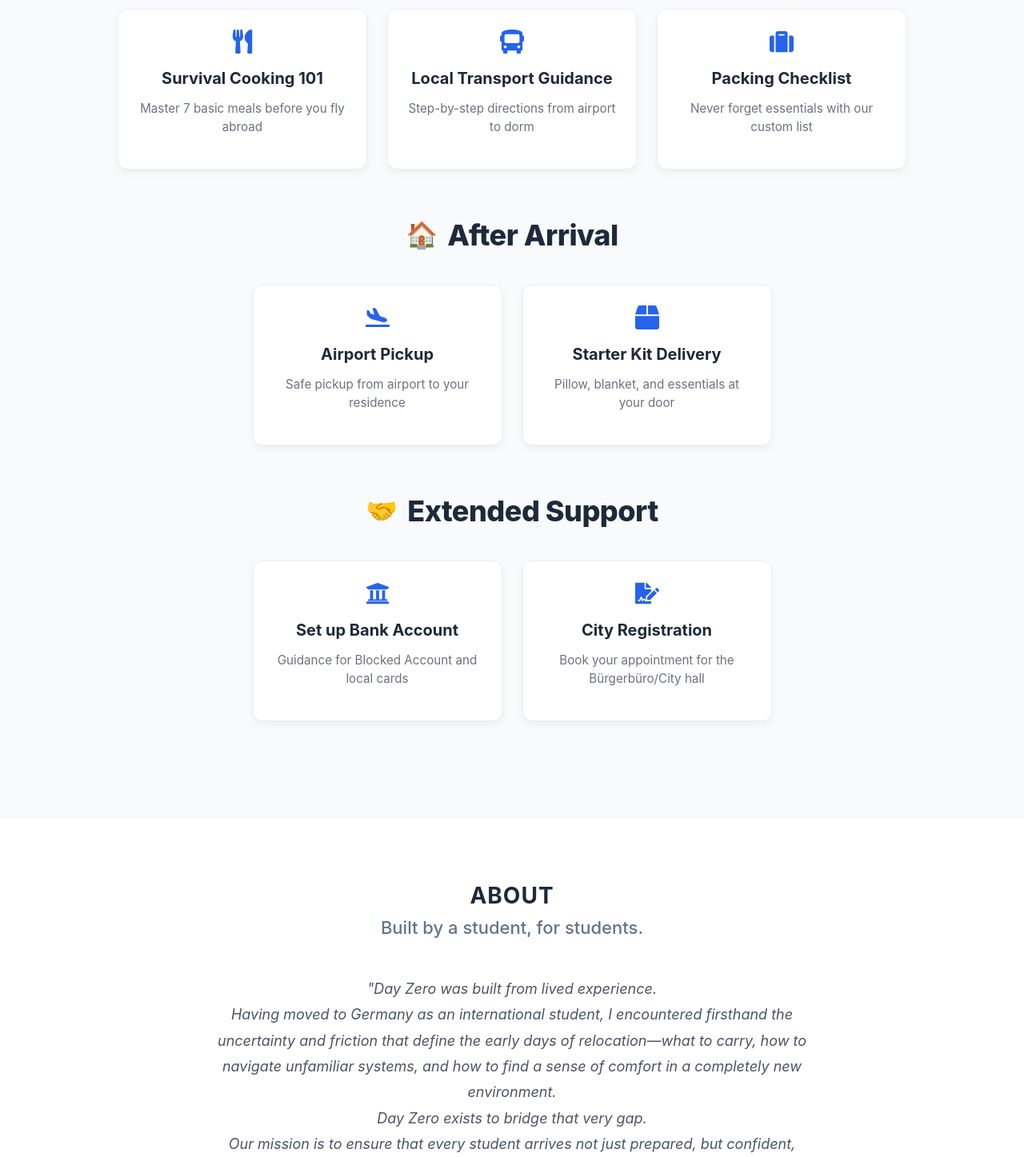
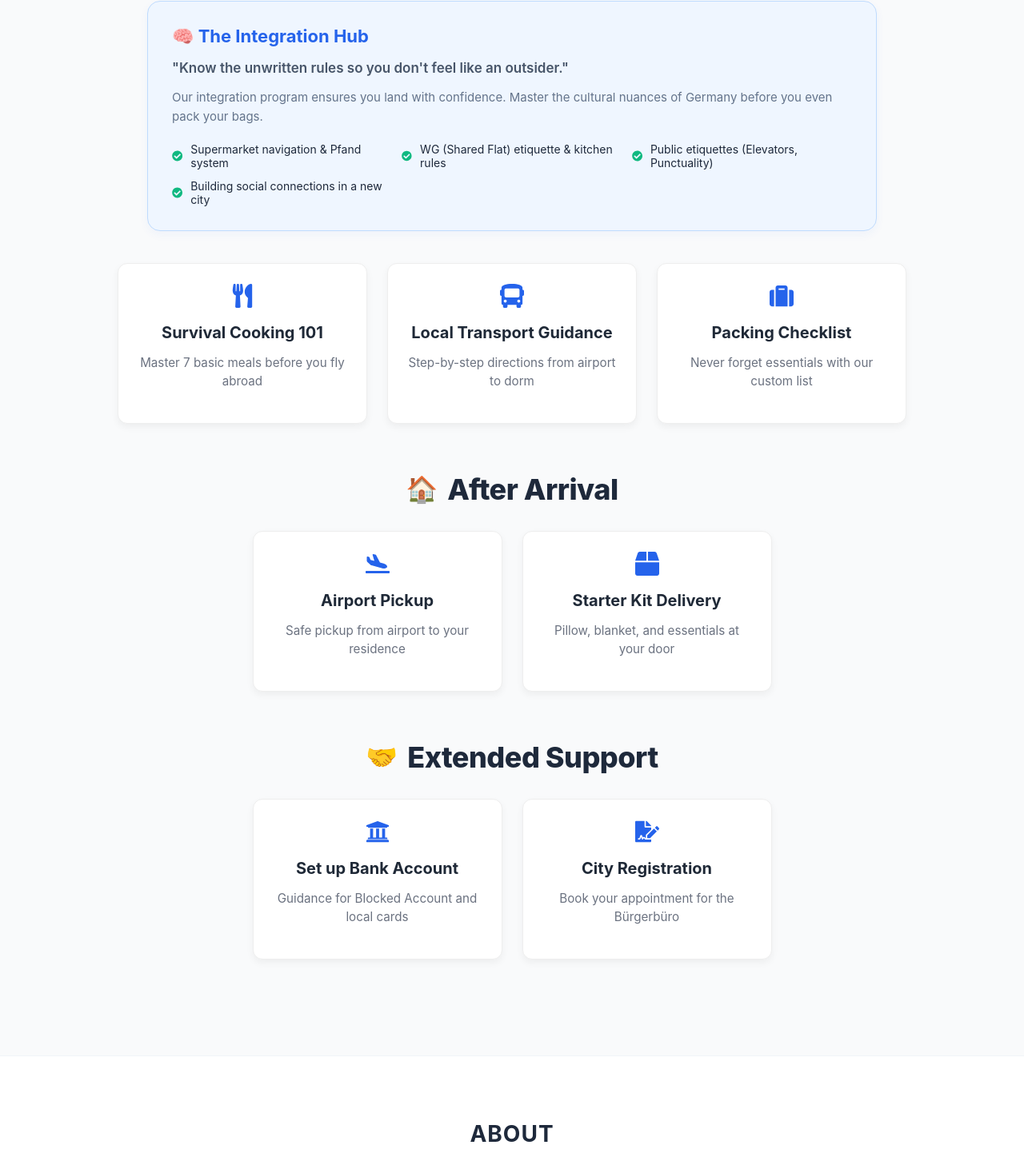
Before and after one commit to Gayatrree/dayzero-frontend, a React (Create React App) app: page / in a window 1280 px wide. Shown: the part 840-2287 px from the top of the page at 80% size. Built offline with nearby package versions, Linux system fonts and the light colour scheme.

Commit message:
added integration hub

```diff
--- a/src/pages/Home.js
+++ b/src/pages/Home.js
@@ -1,6 +1,6 @@
 import React, { useRef } from "react";
 import { useNavigate } from "react-router-dom";
-import { FaLinkedin, FaEnvelope } from "react-icons/fa";
+import { FaLinkedin, FaEnvelope, FaCheckCircle } from "react-icons/fa";
 import Navbar from "../components/Navbar";
 import ServiceCard from "../components/ServiceCard";
 import heroImage from "../assets/hero.jpg";
@@ -9,7 +9,6 @@ function Home() {
   const navigate = useNavigate();
   const servicesRef = useRef(null);
 
-  // MOVE THE STYLES OBJECT INSIDE THE FUNCTION HERE
   const styles = {
     hero: {
       height: "75vh",
@@ -20,7 +19,7 @@ function Home() {
       textAlign: "center",
       color: "#111",
       backgroundImage: `linear-gradient(rgba(255,255,255,0.5), rgba(255,255,255,0.5)), url(${heroImage})`,
-      backgroundSize: "contain",
+      backgroundSize: "cover",
       backgroundPosition: "center",
       padding: "0 20px"
     },
@@ -29,7 +28,7 @@ function Home() {
       alignItems: "center",
       justifyContent: "center",
       gap: "12px",
-      marginBottom: "40px",
+      marginBottom: "30px",
       marginTop: "40px",
     },
     sectionTitle: {
@@ -39,13 +38,15 @@ function Home() {
       fontWeight: "800",
       letterSpacing: "-0.5px"
     },
-    aboutHeader: {
-      fontSize: "28px",
-      color: "#1e293b",
-      fontWeight: "700",
-      marginBottom: "10px",
-      letterSpacing: "1px",
-      textTransform: "uppercase"
+    integrationHub: {
+      backgroundColor: "#eff6ff",
+      border: "1px solid #bfdbfe",
+      borderRadius: "16px",
+      padding: "30px",
+      maxWidth: "850px",
+      margin: "0 auto 40px auto",
+      textAlign: "left",
+      boxShadow: "0 4px 12px rgba(37, 99, 235, 0.05)"
     },
     grid: {
       display: "flex",
@@ -76,6 +77,14 @@ function Home() {
       alignItems: "center",
       borderTop: "1px solid #f1f5f9"
     },
+    aboutHeader: {
+      fontSize: "28px",
+      color: "#1e293b",
+      fontWeight: "700",
+      marginBottom: "10px",
+      letterSpacing: "1px",
+      textTransform: "uppercase"
+    },
     contactButton: {
       display: "flex",
       alignItems: "center",
@@ -101,27 +110,8 @@ function Home() {
     { title: "Airport Pickup", desc: "Safe pickup from airport to your residence", path: "/booking", category: "after" },
     { title: "Starter Kit Delivery", desc: "Pillow, blanket, and essentials at your door", path: "/starter-kit", category: "after" },
     { title: "Set up Bank Account", desc: "Guidance for Blocked Account and local cards", path: "/bank", category: "extended" },
-    { title: "City Registration", desc: "Book your appointment for the Bürgerbüro/City hall", path: "/registration", category: "extended" },
+    { title: "City Registration", desc: "Book your appointment for the Bürgerbüro", path: "/registration", category: "extended" },
   ];
-
-  // Moving renderCategory inside Home so it can see 'styles'
-  const renderCategory = (category, label, emoji) => (
-    <section style={{ padding: "0 20px" }}>
-      <div style={styles.headerWrapper}>
-        <span style={{ fontSize: "32px" }}>{emoji}</span>
-        <h2 style={styles.sectionTitle}>{label}</h2>
-      </div>
-      <div style={styles.grid}>
-        {serviceList
-          .filter((s) => s.category === category)
-          .map((service, index) => (
-            <div key={index} onClick={() => navigate(service.path)} style={{ cursor: "pointer" }}>
-              <ServiceCard title={service.title} description={service.desc} />
-            </div>
-          ))}
-      </div>
-    </section>
-  );
 
   return (
     <div style={{ backgroundColor: "#ffffff", fontFamily: "'Inter', sans-serif" }}>
@@ -143,9 +133,74 @@ function Home() {
 
       {/* SERVICES SECTION */}
       <main ref={servicesRef} style={{ backgroundColor: "#f9fafb", padding: "60px 0" }}>
-        {renderCategory("before", "Before You Fly", "🛫")}
-        {renderCategory("after", "After Arrival", "🏠")}
-        {renderCategory("extended", "Extended Support", "🤝")}
+
+        {/* BEFORE YOU FLY & INTEGRATION HUB */}
+        <section style={{ padding: "0 20px" }}>
+          <div style={styles.headerWrapper}>
+            <span style={{ fontSize: "32px" }}>🛫</span>
+            <h2 style={styles.sectionTitle}>Before You Fly</h2>
+          </div>
+
+          <div style={styles.integrationHub}>
+            <h3 style={{ color: "#2563eb", marginTop: 0, fontSize: "22px" }}>🧠 The Integration Hub</h3>
+            <p style={{ color: "#475569", fontSize: "17px", fontWeight: "600", marginBottom: "15px" }}>
+              "Know the unwritten rules so you don't feel like an outsider."
+            </p>
+            <p style={{ color: "#64748b", fontSize: "15px", lineHeight: "1.6", marginBottom: "20px" }}>
+              Our integration program ensures you land with confidence. Master the cultural nuances of Germany before you even pack your bags.
+            </p>
+            <div style={{ display: "grid", gridTemplateColumns: "repeat(auto-fit, minmax(250px, 1fr))", gap: "12px" }}>
+              {[
+                "Supermarket navigation & Pfand system",
+                "WG (Shared Flat) etiquette & kitchen rules",
+                "Public etiquettes (Elevators, Punctuality)",
+                "Building social connections in a new city"
+              ].map((item, idx) => (
+                <div key={idx} style={{ display: "flex", alignItems: "center", gap: "10px", fontSize: "14px", color: "#1e293b" }}>
+                  <FaCheckCircle color="#10b981" /> {item}
+                </div>
+              ))}
+            </div>
+          </div>
+
+          <div style={styles.grid}>
+            {serviceList.filter(s => s.category === "before").map((service, index) => (
+              <div key={index} onClick={() => navigate(service.path)} style={{ cursor: "pointer" }}>
+                <ServiceCard title={service.title} description={service.desc} />
+              </div>
+            ))}
+          </div>
+        </section>
+
+        {/* AFTER ARRIVAL */}
+        <section style={{ padding: "0 20px" }}>
+          <div style={styles.headerWrapper}>
+            <span style={{ fontSize: "32px" }}>🏠</span>
+            <h2 style={styles.sectionTitle}>After Arrival</h2>
+          </div>
+          <div style={styles.grid}>
+            {serviceList.filter(s => s.category === "after").map((service, index) => (
+              <div key={index} onClick={() => navigate(service.path)} style={{ cursor: "pointer" }}>
+                <ServiceCard title={service.title} description={service.desc} />
+              </div>
+            ))}
+          </div>
+        </section>
+
+        {/* EXTENDED SUPPORT */}
+        <section style={{ padding: "0 20px" }}>
+          <div style={styles.headerWrapper}>
+            <span style={{ fontSize: "32px" }}>🤝</span>
+            <h2 style={styles.sectionTitle}>Extended Support</h2>
+          </div>
+          <div style={styles.grid}>
+            {serviceList.filter(s => s.category === "extended").map((service, index) => (
+              <div key={index} onClick={() => navigate(service.path)} style={{ cursor: "pointer" }}>
+                <ServiceCard title={service.title} description={service.desc} />
+              </div>
+            ))}
+          </div>
+        </section>
       </main>
 
       {/* ABOUT SECTION */}
@@ -154,26 +209,36 @@ function Home() {
         <h3 style={{ fontSize: "22px", color: "#64748b", marginBottom: "30px", fontWeight: "500" }}>
           Built by a student, for students.
         </h3>
+
         <div style={{ maxWidth: "750px", display: "flex", flexDirection: "column", alignItems: "center", margin: "0 auto" }}>
           <p style={{ fontSize: "18px", color: "#4b5563", lineHeight: "1.8", marginBottom: "15px", fontStyle: "italic" }}>
-            "Day Zero was built from lived experience.<br/>
+            "Day Zero was built from lived experience.
+            Having moved to Germany as an international student, I encountered firsthand the uncertainty and friction that define the early days of
+            relocation — what to carry, how to navigate unfamiliar systems, and how to find a sense of comfort in a completely new environment.
+            Day Zero exists to bridge that very gap.
+            Our mission is to ensure that every student arrives not just prepared, but confident, supported, and at ease from
+            day one — transforming what is often an overwhelming transition into a seamless beginning.
+            I created DayZero to solve the real-world challenges I faced as an international student, so that every student feels supported, prepared, and welcomed from the
+            moment they step off the plane."
+          </p>
 
-Having moved to Germany as an international student, I encountered firsthand the uncertainty and friction that define the
-early days of relocation—what to carry, how to navigate unfamiliar systems, and how to find a sense of comfort in a completely new environment.<br/>
-
-Day Zero exists to bridge that very gap.<br/>
-
-Our mission is to ensure that every student arrives not just prepared, but confident, supported, and at ease from day one—transforming what is
-often an overwhelming transition into a seamless beginning."
-          </p>
           <h4 style={{ fontSize: "20px", color: "#1e293b", fontWeight: "700", marginBottom: "40px" }}>
             ~ Gayatrree Paatil
           </h4>
+
           <div style={{ display: "flex", justifyContent: "center", flexWrap: "wrap", gap: "15px" }}>
-            <a href="mailto:gayatrreepaatil@gmail.com" style={{ ...styles.contactButton, backgroundColor: "#f1f5f9", color: "#1e293b" }}>
+            <a
+              href="mailto:gayatrreepaatil@gmail.com"
+              style={{ ...styles.contactButton, backgroundColor: "#f1f5f9", color: "#1e293b" }}
+            >
               <FaEnvelope color="#2563eb" /> Email Me
             </a>
-            <a href="https://www.linkedin.com/in/gayatrreepaatil" target="_blank" rel="noopener noreferrer" style={{ ...styles.contactButton, backgroundColor: "#0a66c2", color: "white" }}>
+            <a
+              href="https://www.linkedin.com/in/gayatrreepaatil"
+              target="_blank"
+              rel="noopener noreferrer"
+              style={{ ...styles.contactButton, backgroundColor: "#0a66c2", color: "white" }}
+            >
               <FaLinkedin /> Connect on LinkedIn
             </a>
           </div>
@@ -181,7 +246,7 @@ often an overwhelming transition into a seamless beginning."
       </section>
 
       <footer style={{ padding: "40px", textAlign: "center", color: "#94a3b8", fontSize: "14px", backgroundColor: "#f8fafc" }}>
-        © 2026 DayZero Student Services.
+        © 2026 DayZero Student Services. Built for international success.
       </footer>
     </div>
   );
```
